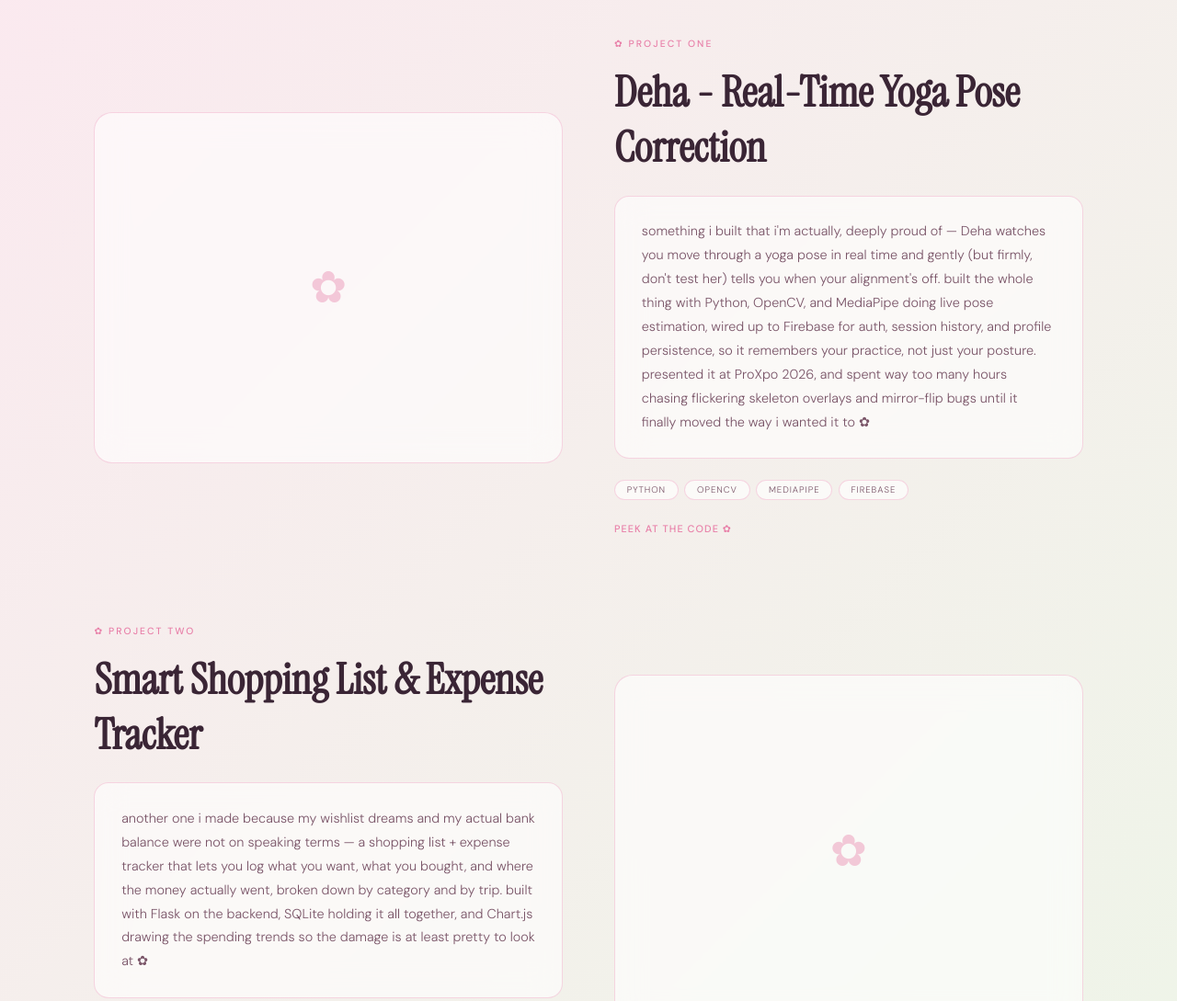
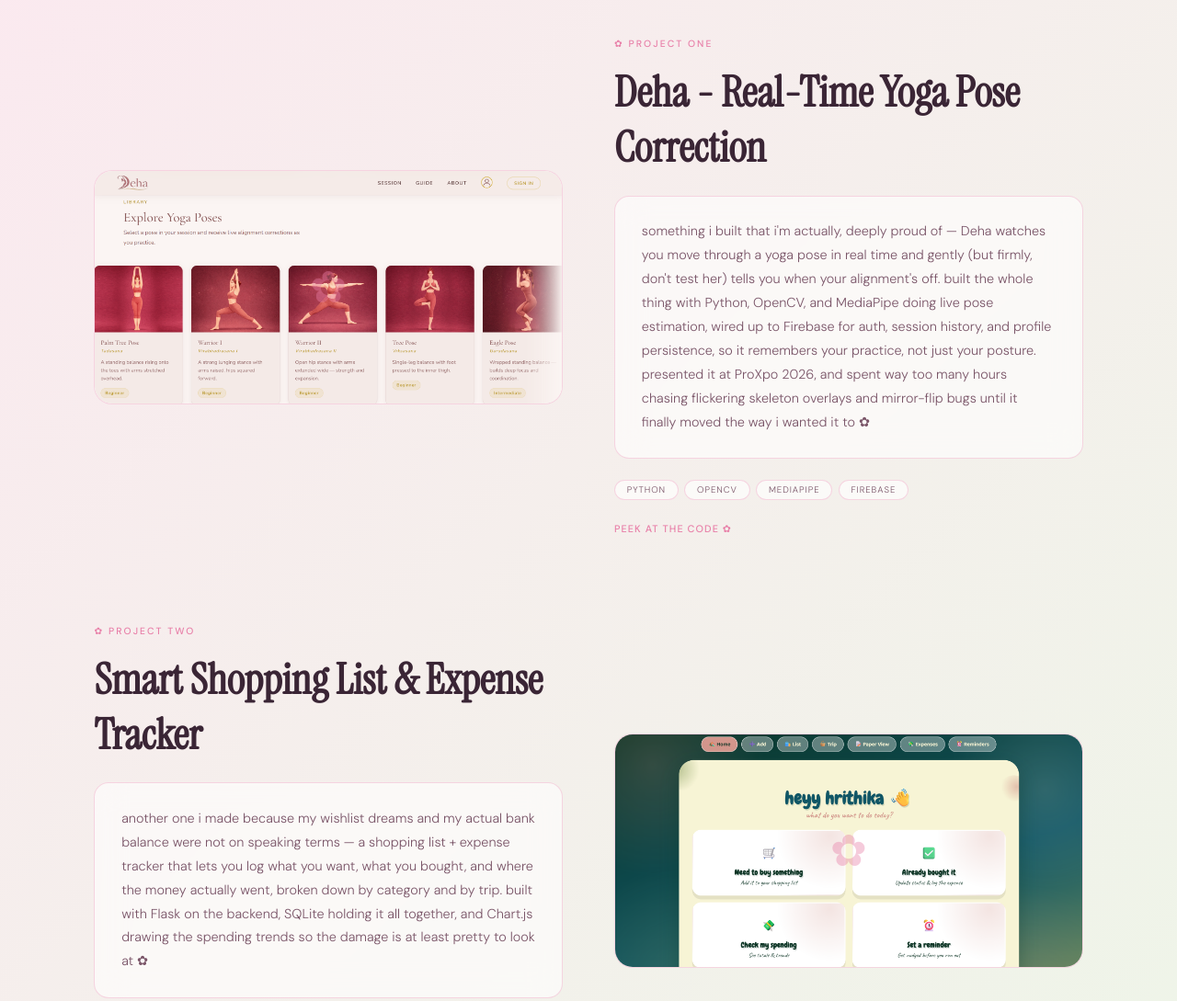
Before and after one commit to accountableessence/my-portfolio, a plain HTML site: page index.html in a window 1280 px wide. Shown: the part 1164-2253 px from the top of the page at 92% size. Drawn offline with Linux system fonts and the light colour scheme; a web font is replaced by a local one.

Commit message:
added img

```diff
--- a/style.css
+++ b/style.css
@@ -459,7 +459,7 @@ section { padding: 7rem 8vw; position: relative; z-index: 1; overflow: hidden; }
 .proj-feature.flip .proj-feature-content { order: 1; }
 
 .proj-feature-frame {
-  position: relative; aspect-ratio: 4 / 3; overflow: hidden;
+  position: relative; aspect-ratio: 2 / 1; overflow: hidden;
   border: 1.5px solid var(--border); border-radius: 20px;
   background: var(--glass); backdrop-filter: blur(16px);
   display: flex; align-items: center; justify-content: center;
```
Also changed, not shown: deha-screenshot.jpg (added), deha-screenshot1.jpg (added), tracker-screenshot.jpg (added).
